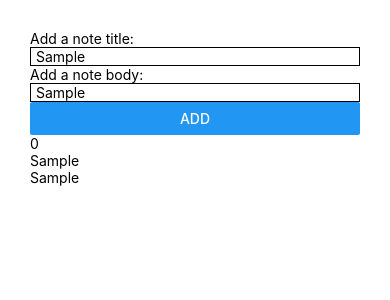
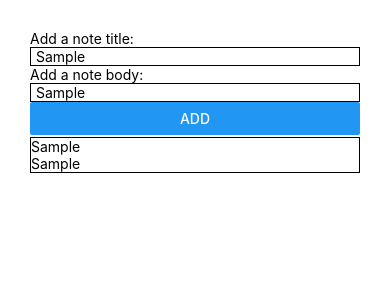
Before and after one commit to Uvalente/note-app-native, a React Native app: screen / in a window 390 px wide. Both pictures are taken after typing "Sample", "Sample" into the empty fields and a click on the button "ADD". Shown: the top 300 px of the page. Built offline with nearby package versions, Linux system fonts and the light colour scheme.

Commit message:
chore: extract NoteItem to component

```diff
--- a/App.js
+++ b/App.js
@@ -1,5 +1,6 @@
 import React, { useState } from 'react';
 import { StyleSheet, Text, View, Button, TextInput, FlatList } from 'react-native';
+import NoteItem from './components/NoteItem';
 
 export default function App() {
   const [enteredNoteTitle, setEnteredNoteTitle] = useState('')
@@ -53,13 +54,11 @@ export default function App() {
       </View>
       <FlatList
         data={noteList}
-        renderItem={noteItem => (
-          <View>
-            <Text>{noteItem.item.key}</Text>
-            <Text>{noteItem.item.title}</Text>
-            <Text>{noteItem.item.body}</Text>
-          </View>
-        )}
+        renderItem={noteItem =>
+          <NoteItem
+            title={noteItem.item.title}
+            body={noteItem.item.body}
+          />}
       />
     </View>
   );
--- a/app.json
+++ b/app.json
@@ -1,6 +1,6 @@
 {
   "expo": {
-    "name": "Blank Template",
+    "name": "Note App",
     "slug": "noteApp",
     "privacy": "public",
     "sdkVersion": "36.0.0",
--- /dev/null
+++ b/components/NoteItem.js
@@ -0,0 +1,21 @@
+import React from 'react';
+import { View, Text, StyleSheet } from 'react-native'
+
+const NoteItem = props => {
+  return (
+    <View style={styles.noteContainer} >
+      <Text>{props.title}</Text>
+      <Text>{props.body}</Text>
+    </View>
+  )
+}
+
+const styles = StyleSheet.create({
+  noteContainer: {
+    borderWidth: 1,
+    borderColor: 'black',
+    marginVertical: 2
+  }
+})
+
+export default NoteItem;
```
